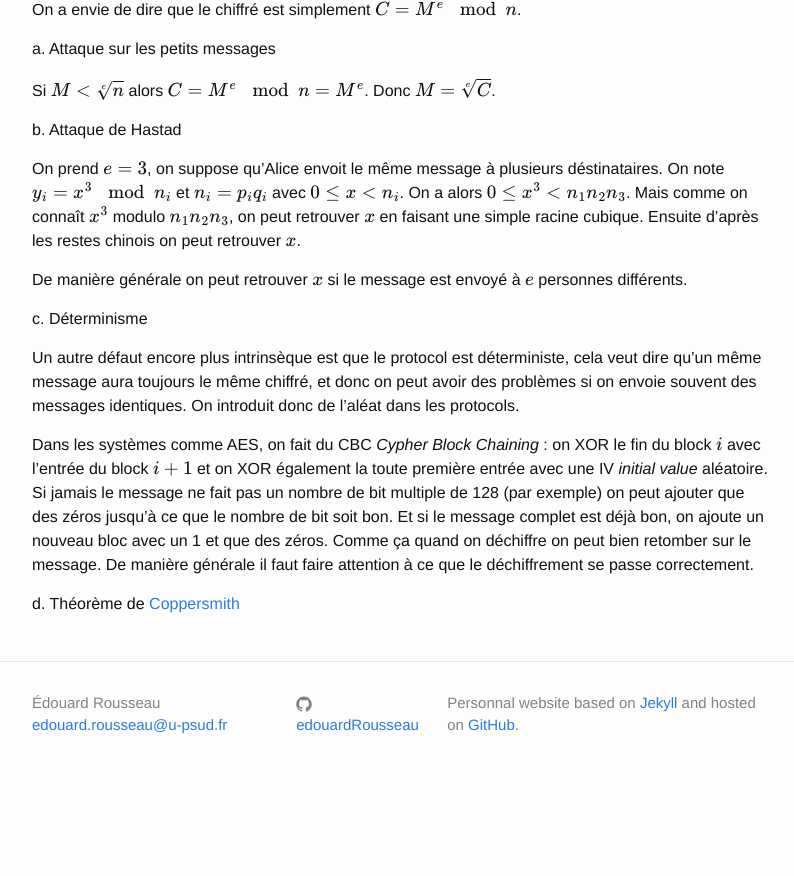
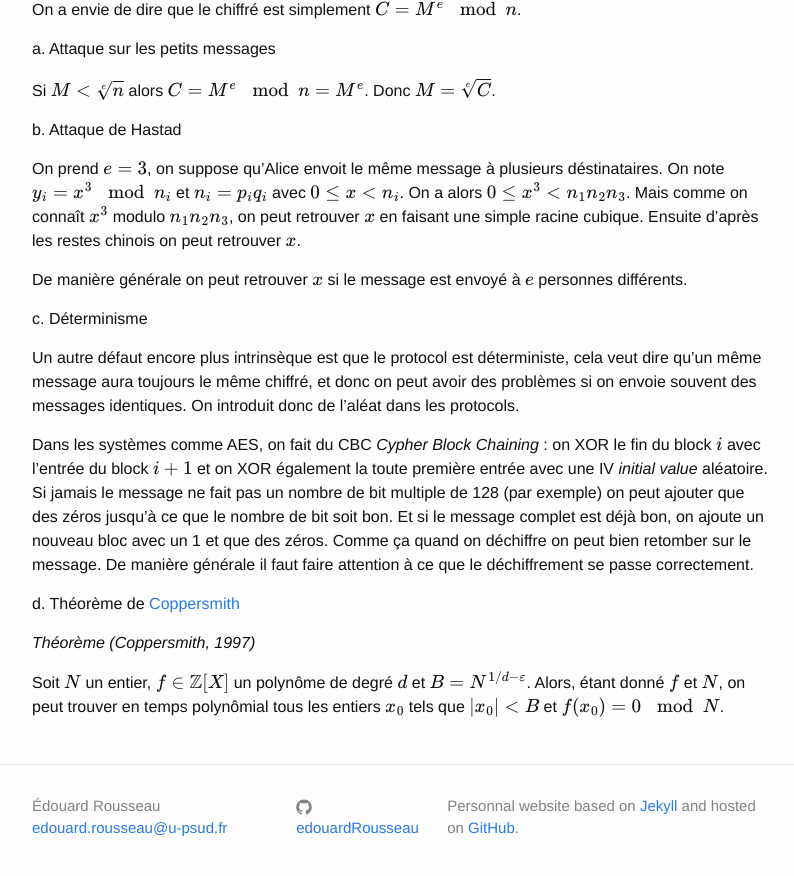
Before and after one commit to erou/erou.github.io, a Jekyll site: the page built from crypto.md, in a window 1280 px wide and 900 px high, scrolled down 2398 px. Shown: the top 876 px of the window, without its empty margins (238-1032 px from the left). Built offline with Jekyll 4.4.1, drawn with Linux system fonts in a browser that asks for light colours; formulas are drawn with MathJax 3; before the commit the page ends 3195 px from its top, so only the background shows below that.

Commit message:
cours crypto

```diff
--- a/crypto.md
+++ b/crypto.md
@@ -159,3 +159,10 @@ bien retomber sur le message. De manière générale il faut faire
 attention à ce que le déchiffrement se passe correctement.
 
 #### d. Théorème de [Coppersmith](https://en.wikipedia.org/wiki/Don_Coppersmith)
+
+*Théorème (Coppersmith, 1997)*
+
+Soit $N$ un entier, $f\in\mathbb Z[X]$ un polynôme de degré $d$ et
+$B=N^{1/d-\varepsilon}$. Alors, étant donné $f$ et $N$, on peut trouver
+en temps polynômial tous les entiers $x_0$ tels que $|x_0|<B$ et
+$f(x_0)=0\mod N$.
```
